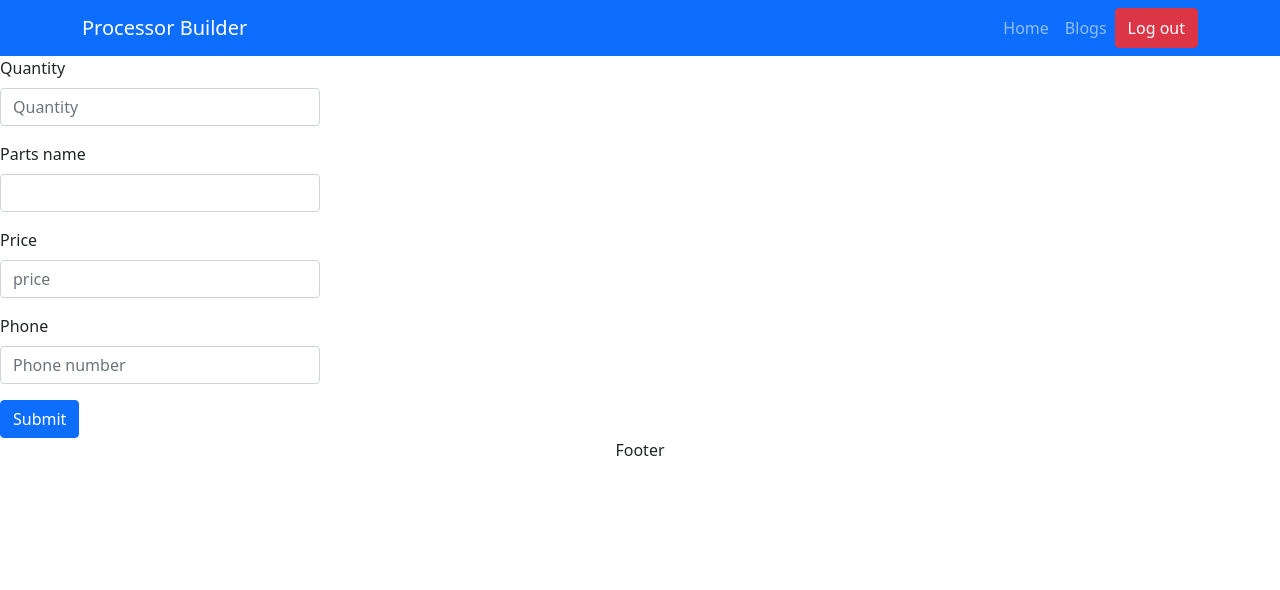
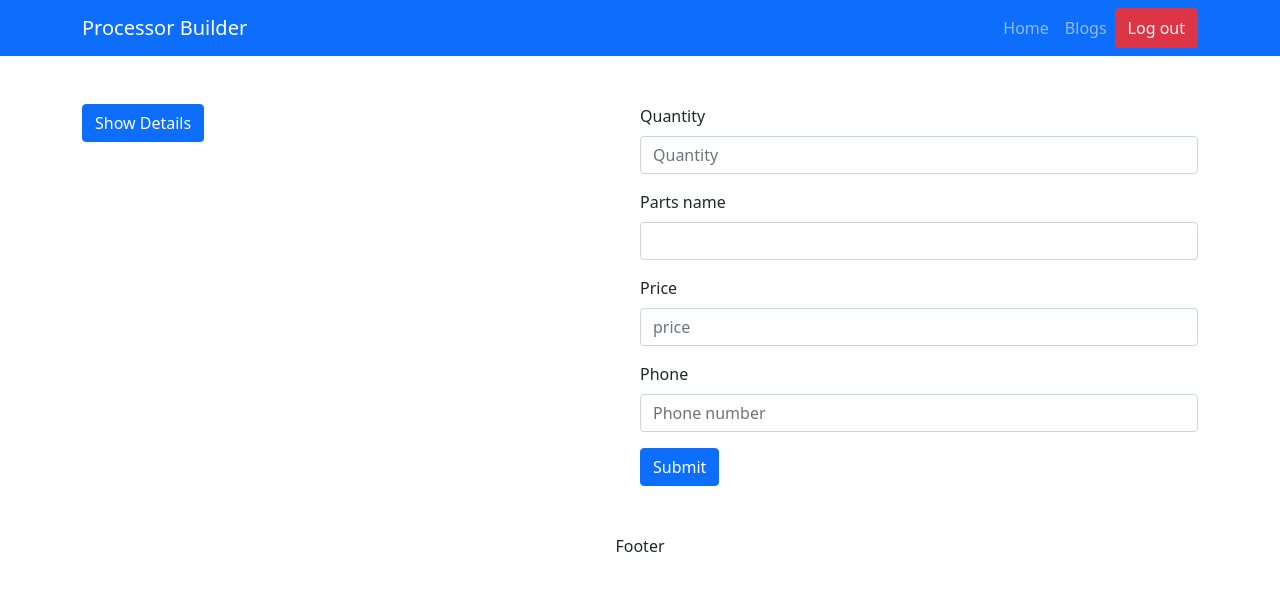
Before and after one commit to eshakkhan29/PROCESSOR-BUILDER, a React (Create React App) app: page /purchase/1 in a window 1280 px wide. Shown: the top 590 px of the page. Built offline with nearby package versions, Linux system fonts and the light colour scheme; no server answers; sample sign-in values are in the browser's storage.

Commit message:
added product purcess page

```diff
--- a/src/App.js
+++ b/src/App.js
@@ -8,6 +8,7 @@
 import 'react-toastify/dist/ReactToastify.css';
 import { ToastContainer } from 'react-toastify';
 import Signup from './components/Login/Signup';
+import RequireAuth from './components/RequireAuth/RequireAuth';
 
 function App() {
   return (
@@ -18,7 +19,11 @@
         <Route path='/home' element={<Home></Home>}></Route>
         <Route path='/login' element={<Login></Login>}></Route>
         <Route path='/signup' element={<Signup></Signup>}></Route>
-        <Route path='/purchase/:id' element={<Purchase></Purchase>}></Route>
+        <Route path='/purchase/:id' element={
+          <RequireAuth>
+            <Purchase></Purchase>
+          </RequireAuth>}
+        ></Route>
       </Routes>
       <Footer></Footer>
       <ToastContainer />
--- a/src/components/PurchasePage/Purchase.js
+++ b/src/components/PurchasePage/Purchase.js
@@ -1,9 +1,13 @@
 import React, { useEffect, useState } from 'react';
 import { Button, Form } from 'react-bootstrap';
-// import { useParams } from 'react-router-dom';
+import { useAuthState } from 'react-firebase-hooks/auth';
+import { useParams } from 'react-router-dom';
+import auth from '../../firebase.init';
 
 const Purchase = () => {
-    // const { id } = useParams();
+    const [user] = useAuthState(auth);
+    const [show, setShow] = useState(false);
+    const { id } = useParams();
     const [purchaseProduct, setPurchaseProduct] = useState([]);
     // const { name, minimumOrder, quantity, price } = purchaseProduct;
     console.log(purchaseProduct);
@@ -16,7 +20,19 @@
 
 
     return (
-        <div className='w-25'>
+        <section className='container my-5'>
+            <div className='d-flex justify-content-between'>
+                <div className='w-100'>
+                    <button onClick={() => setShow(true)} className='btn btn-primary'>Show Details</button>
+                    {show &&
+                        <>
+                        <h4>name: {user?.displayName}</h4>
+                        <h3>Email: {user?.email}</h3>
+                        </>
+                    }
+
+                </div>
+                <div className='w-100'>
                     <Form>
                         <Form.Group className="mb-3">
                             <Form.Label>Quantity</Form.Label>
@@ -41,6 +57,8 @@
                         </Button>
                     </Form>
                 </div>
+            </div>
+        </section>
     );
 };
 
```
Also changed, not shown: firebase.json (added), 1 other file (tests, documents, lock files or other folders). Lines whose indentation alone changed are shown as unchanged.
